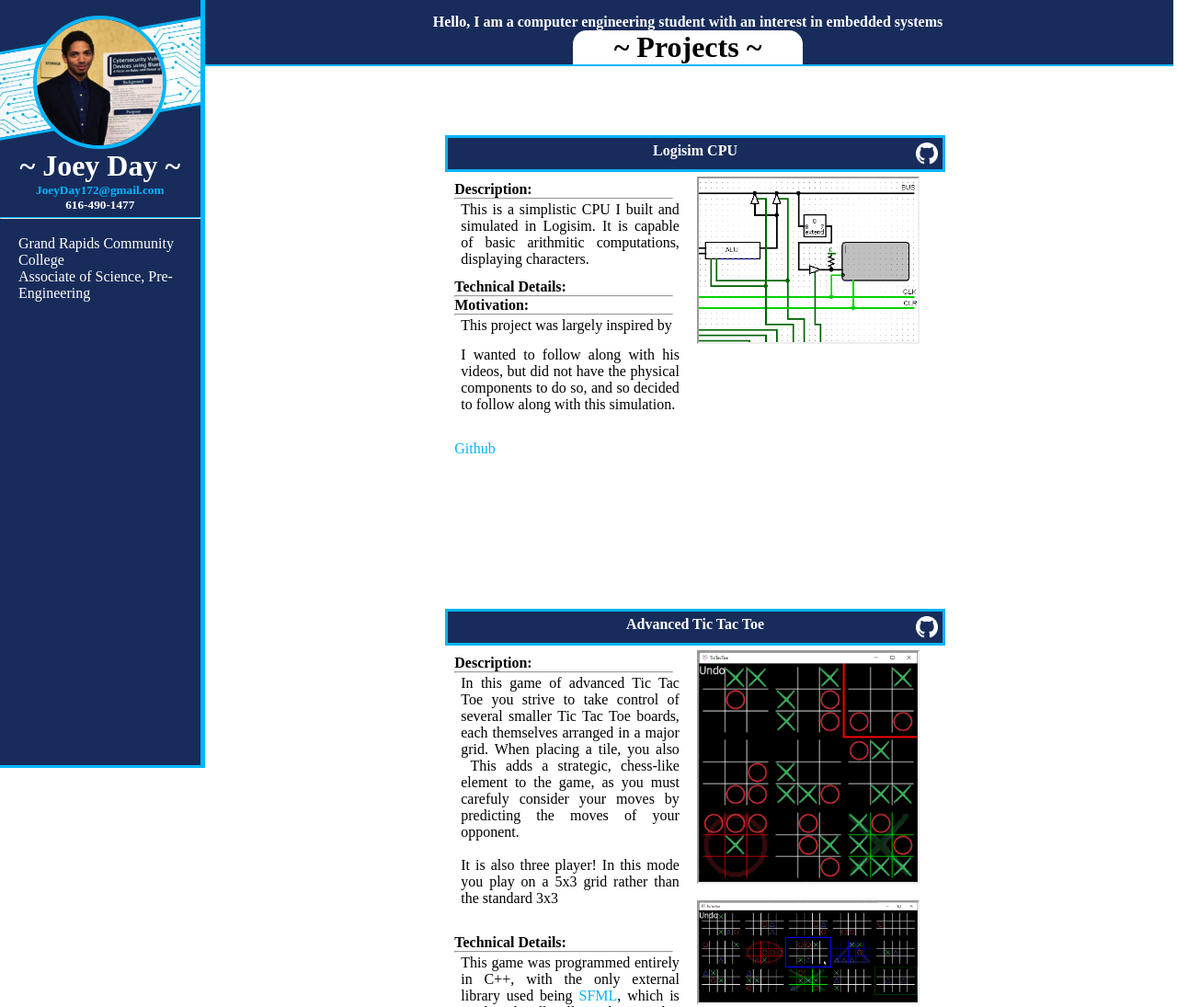
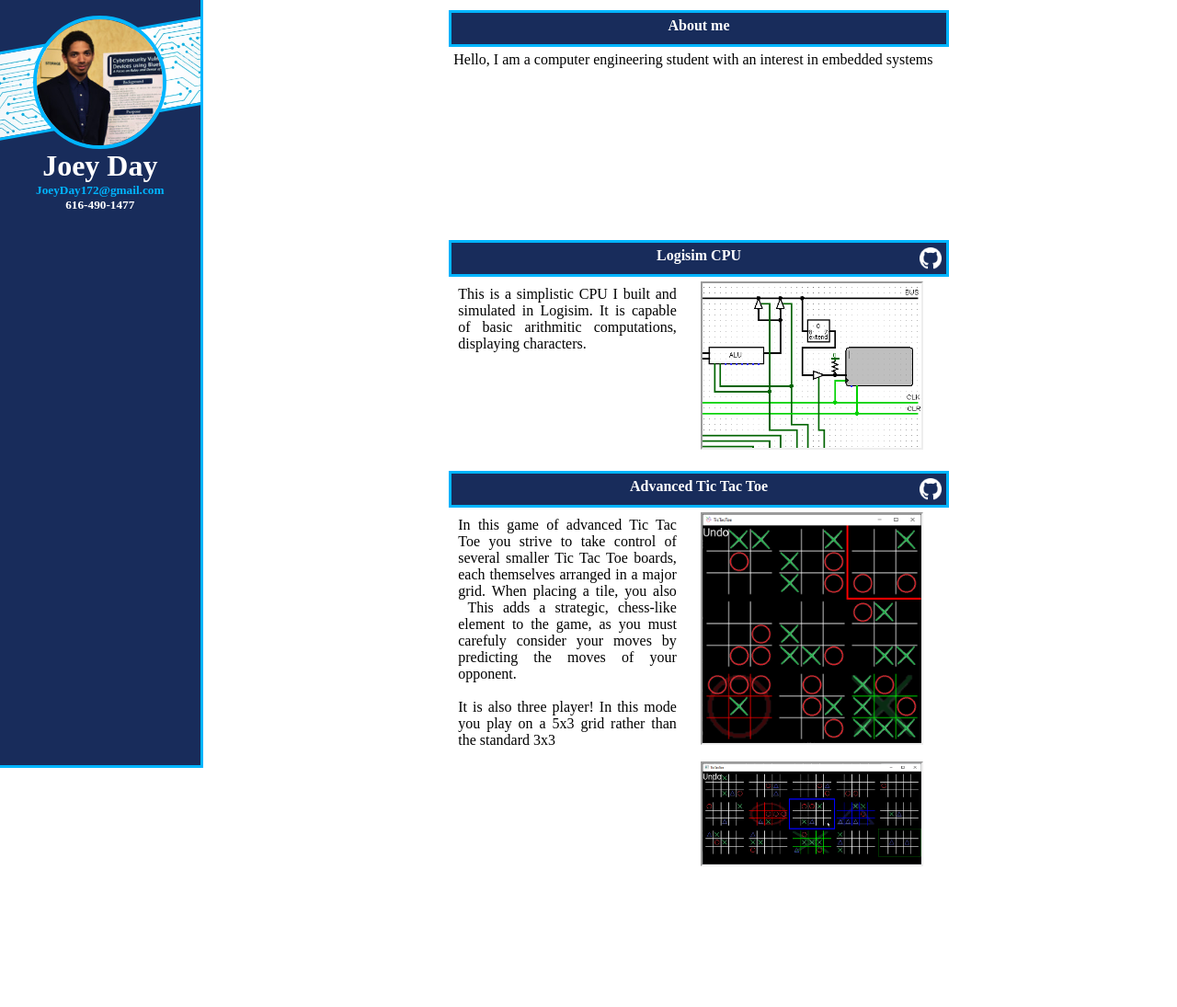
Before and after one commit to Joey172/Portfolio, a plain HTML site: page index.html in a window 1280 px wide. Shown: the top 1095 px of the page at 92% size. After the commit the page ends 942 px from the top, so only its background shows below. Drawn offline with Linux system fonts and the light colour scheme.

Commit message:
Revert "Improvements to formatting/layout; Added sections to project descriptions"
This reverts commit 63399372100a0b33e079ac1daa2be436ddd7c47e.

```diff
--- a/index.html
+++ b/index.html
@@ -1,7 +1,6 @@
 <html>
   <head>
     <link rel="stylesheet" href="style.css">
-	<title>Joey Day: Project Portfolio</title>
   </head>
   <body>
     <div id='container'>
@@ -14,40 +13,23 @@
         </div>
 
         <div id='title'>
-          <h1>~ Joey Day ~</h1>
+          <h1> Joey Day </h1>
           <h5> <a href='mailto:JoeyDay172@gmail.com'>JoeyDay172@gmail.com </a></h5>
           <h5> 616-490-1477</h5>
         </div>
-        <hr class='sidebarDivider'><br>
-		<p>Grand Rapids Community College</p>
-		<p>Associate of Science, Pre-Engineering</p>
-		<p> </p>
-		<p> </p>
-		<!--
-        <div class='button'>
-          <a href='https://github.com/Joey172/TicTacToe' title='View on Github' target='_blank'>
-            <img class='buttonImg' align='right' src='GitHub-Mark-Light-32px.png'> </img>
-          </a>
-          <p> Github </p>
-        </div>
-		<br>
-        <div class='button'>
-          <a  title='View on Github' target='_blank'>
-            <img class='buttonImg' align='right' src='LI-In-Bug_white.png'> </img>
-            LinkedIn
-          </a>
-        </div>
-		      -->
       </div>
 
       <div id='content'>
-        <div id='about'>
-          <p id='info'> <b>
+
+        <div class='project'>
+          <div class= 'projTitle'>
+            <p>About me</p>
+          </div>
+          <p class = 'projDesc'>
             Hello, I am a computer engineering student with an interest in embedded systems
-          </b></p>
-		  <h1>~ Projects ~</h1>
+          </p>
         </div>
-		<div id='Projects'>
+
         <div class='project'>
           <div class= 'projTitle'>
             <p>Logisim CPU</p>
@@ -55,30 +37,13 @@
             <img class='iconlink' align='right' src='GitHub-Mark-Light-32px.png'> </img></a>
           </div>
           <div class='projDesc'>
-				<div class='desc'>
-				  <h4>Description:</h4>
-				  <hr>
-				  <p>This is a simplistic CPU I built and simulated in Logisim. It is capable of basic arithmitic computations, displaying characters.</p>
-				  <h4>Technical Details:</h4>
-				  <hr>
-
-				  <h4>Motivation:</h4>
-				  <hr>
-				  <p>This project was largely inspired by  </p>
-					<p> I wanted to follow along with his videos, but did not have the physical components to do so, and so decided to follow along with this simulation. </p>
-				  <br>
-				  <div class = 'descLinks'>
-
-					<a href='https://github.com/Joey172/MyCPU'> Github </a>
-				  </div>
-				</div>
-
+            <p>This is a simplistic CPU I built and simulated in Logisim. It is capable of basic arithmitic computations, displaying characters.
+            </p>
             <div class='projPrev'>
               <div class='projBigPrev'>
                 <img src='MyCPU_demo2.gif'> </img>
               </div>
             </div>
-
           </div>
         </div>
         <div class='project'>
@@ -88,19 +53,11 @@
             <img class='iconlink' align='right' src='GitHub-Mark-Light-32px.png'> </img></a>
           </div>
           <div class='projDesc'>
-				<div class='desc'>
-				  <h4>Description:</h4>
-				  <hr>
-				  <p>
-					In this game of advanced Tic Tac Toe you strive to take control of several smaller Tic Tac Toe boards, each themselves arranged in a major grid. When placing a tile, you also
+            <p>In this game of advanced Tic Tac Toe you strive to take control of several smaller Tic Tac Toe boards, each themselves arranged in a major grid. When placing a tile, you also
             &nbspThis adds a strategic, chess-like element to the game, as you must carefuly consider your moves by predicting the moves of your opponent.
             <br><br>
-					It is also three player! In this mode you play on a 5x3 grid rather than the standard 3x3<br><br>
+            It is also three player! In this mode you play on a 5x3 grid rather than the standard 3x3
             </p>
-				  <h4>Technical Details:</h4>
-				  <hr>
-				  <p>This game was programmed entirely in C++, with the only external library used being <a href='https://www.sfml-dev.org/'>SFML</a>, which is used to handle all window, media, and networking operations. Because of SFML's cross-platform nature, I am easily able use the same source to build for multiple platforms; and so far, I have succesfully done so for Windows and Linux</p>
-				</div>
             <div class='projPrev'>
               <div class='projBigPrev'>
                 <img src='TTT_cap1.png'> </img>
@@ -109,8 +66,6 @@
               <div class='projBigPrev'>
                 <img src='TTT_cap3.bmp'> </img>
               </div>
-				</div>
-
             </div>
           </div>
         </div>
--- a/style.css
+++ b/style.css
@@ -48,13 +48,10 @@
       width:100%;
       text-align:center;
       color:white;
-      padding-bottom:5px;
     }
-    .sidebarDivider {
-      border-top:1px solid #00B5FF;
+    #aboutme {
 
     }
-
     #sidebar {
       position:fixed;
       left:0;
@@ -67,7 +64,6 @@
       border-width:3px;
       border-left-width:0px;
       border-top-width:0px;
-	  border-right-width:5px;
       border-style:solid;
       background-color:#182C5B;
       z-index:1;
@@ -98,82 +94,15 @@
     table * {
       background-color:white;
     }
-    a[href^="http://"] {
-		background: url(/images/external.png) center right no-repeat;
-		padding-right: 13px;
-	}
 
     #container {
       padding-left:17.5%;
     }
     #content {
-      position:relative;
-      padding-top:0%;
-      left:-4px;
-    }
-    #about {
-
-      margin-top:0px;
-      height:95-px;
-	  /*left:17%;*/
-      top:0px;
-      width:100%;
-      background-color:#182C5B;
-      z-index:500;
-      border-bottom: 2px solid #00B5FF;
-    }
-	#info {
-		color:white;
-		text-align:center;
-		margin-left:auto;
-		margin-right:auto;
-		padding-top:15px;
-	}
-	#about h1 {
-		background-color:white;
-		border: 5px 5x 0px 0px solid black;
-
-		border-radius: 15px 15px 0px 0px;
-		width:250px;
-		position:relative;
-		text-align:center;
-		margin-left:auto;
-		margin-right:auto;
-		top:35%;
-	}
-
-    .button {
-      border: solid 2px #00B5FF;
-      border-radius:25px;
-      width:150px;
-      height:30px;
-      vertical-align:middle;
-	  margin-left:auto;
-	  margin-right:auto;
+      padding-top:1%;
 
     }
-    .button p {
-      margin-top:auto;
-      margin-bottom:auto;
-      padding-left:25px;
-    }
-    .buttonImg {
-      left:0px;
-      float:left;
-      height:100%;
 
-      border: 3px solid #00B5FF;
-      border-radius:30px;
-    }
-
-	#projects {
-		padding-top:60px;
-	}
-    .project {
-      padding-top:15px;
-	  height:500px;
-	  min-width:500px;
-    }
     .iconlink {
       background-color:transparent;
       position:relative;
@@ -218,33 +147,16 @@
       margin-left:auto;
       margin-right:auto;
     }
-    .outLink {
-
-      bottom:0px;
-      float:bottom;
-      width:45%;
-    }
     .projDesc {
       padding:1%;
       width:100%;
       height:200px;
       text-align: justify;
     }
-    .desc {
+    .projDesc p {
       float:left;
       width:45%;
       padding:5px;
-    }
-    .desc p {
-      position:relative;
-      left:7px;
-      padding-top:2px;
-      padding-bottom:12px;
-    }
-    .descLinks {
-
-
-
     }
     .projBigPrev img {
       border-style:inset;
```
Also changed, not shown: LI-In-Bug.png (deleted), LI-In-Bug_white.png (deleted), LI-Logo.png (deleted), graduation-cap.svg (deleted). Lines whose indentation alone changed are shown as unchanged.
